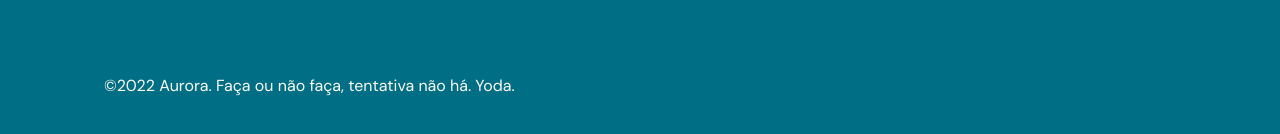
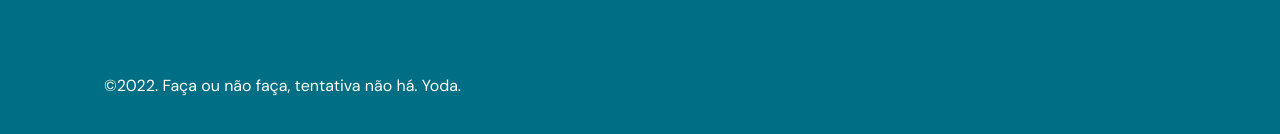
Before and after one commit to LuiArruda99/Aurora-V3, a plain HTML site: page index.html in a window 1280 px wide. Shown: the part 4095-4229 px from the top of the page. Drawn offline with nearby package versions, Linux system fonts and the light colour scheme.

Commit message:
easter egg

```diff
--- a/index.html
+++ b/index.html
@@ -351,7 +351,7 @@
           </a>
 
           <p>
-            ©2022 Aurora. Faça ou não faça, tentativa não há. Yoda.
+            ©2022. Faça ou não faça, tentativa não há. Yoda.
           </p>
         </div>
 
```
